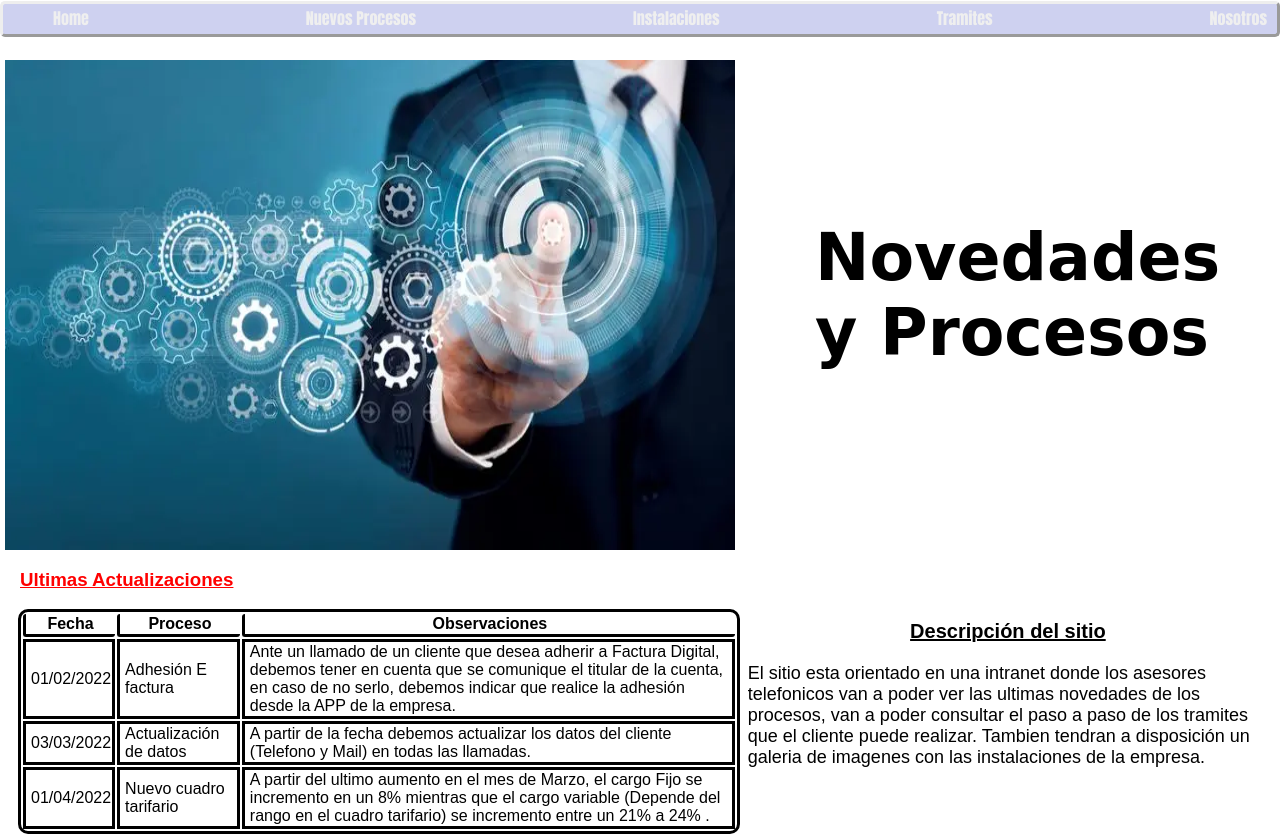
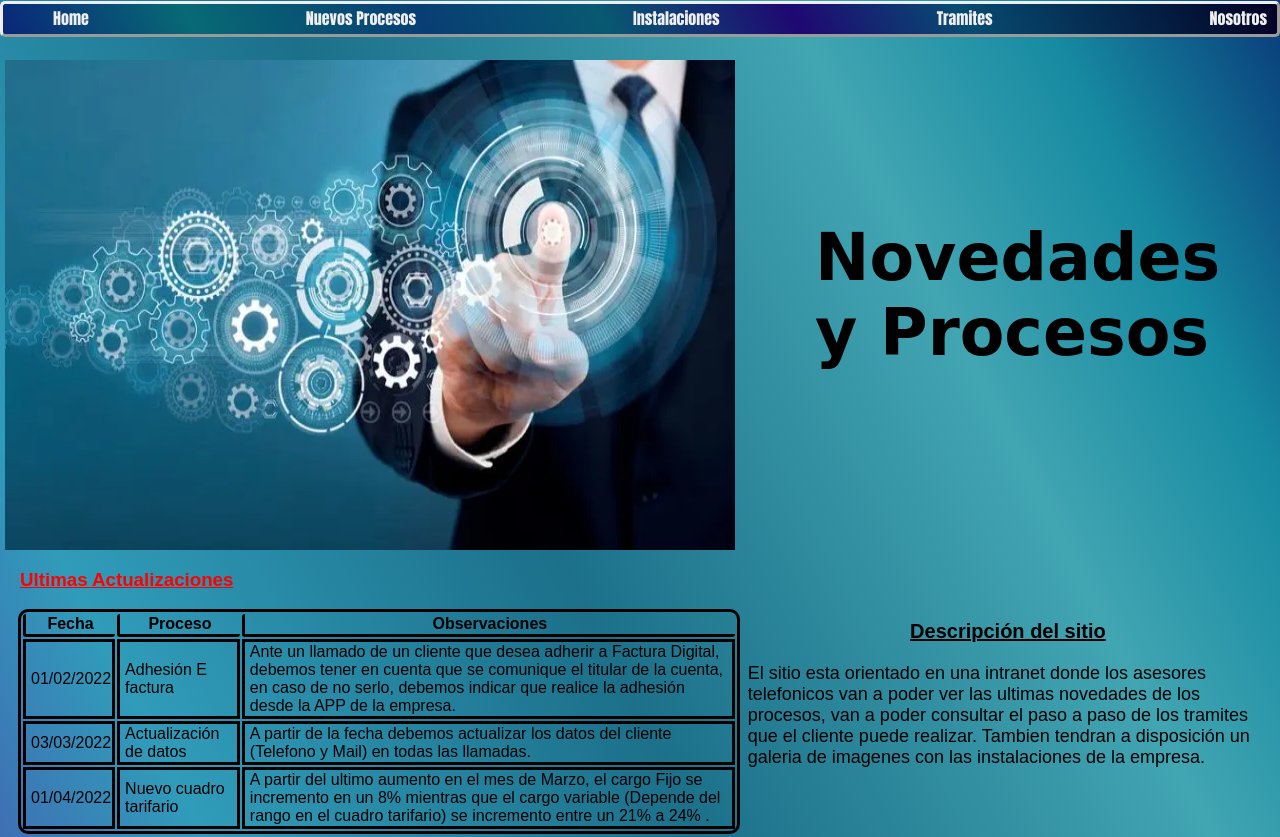
Before and after one commit to GabrielDecima/proyecto-decima-gabriel, a plain HTML site: page index.html in a window 1280 px wide. Shown: the top 837 px of the page. Drawn offline with Linux system fonts and the light colour scheme.

Commit message:
aplicando grandiantes

```diff
--- a/main.css
+++ b/main.css
@@ -1,10 +1,10 @@
 /* ---------------------------- Estilos Generales Body ---------------------*/
 body{
     margin: 0px;
-/*
+
     background: rgb(77,69,175);
 background: linear-gradient(63deg, rgba(77,69,175,1) 0%, rgba(48,156,186,1) 21%, rgba(28,112,138,1) 47%, rgba(66,165,178,1) 74%, rgba(23,139,162,1) 87%, rgba(9,59,121,1) 100%);
-   */
+
 }
 
 .body_contac{
@@ -24,9 +24,9 @@ nav ul{
     border: outset 3px;
     background-color: #ced1f0;
 
-    /* background: rgb(2,0,36);
+    background: rgb(2,0,36);
 background: linear-gradient(243deg, rgba(2,0,36,1) 0%, rgba(8,75,113,1) 25%, rgba(31,8,114,1) 38%, rgba(8,89,114,1) 53%, rgba(8,62,115,1) 67%, rgba(8,106,116,1) 85%, rgba(9,38,121,1) 100%, rgba(0,212,255,1) 100%);
-     */
+
 }
 
 nav ul li a{
```
